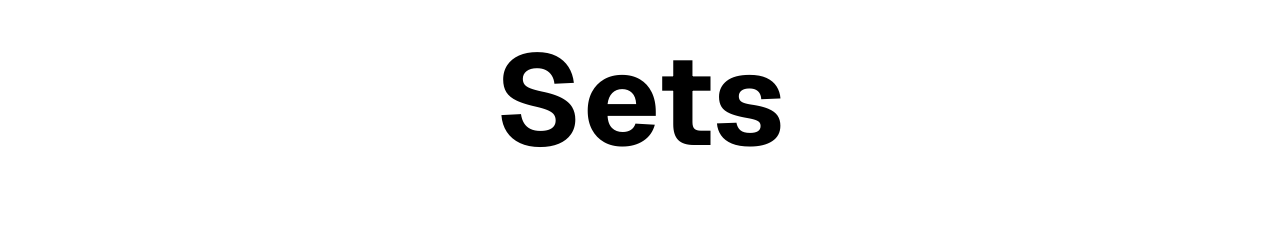
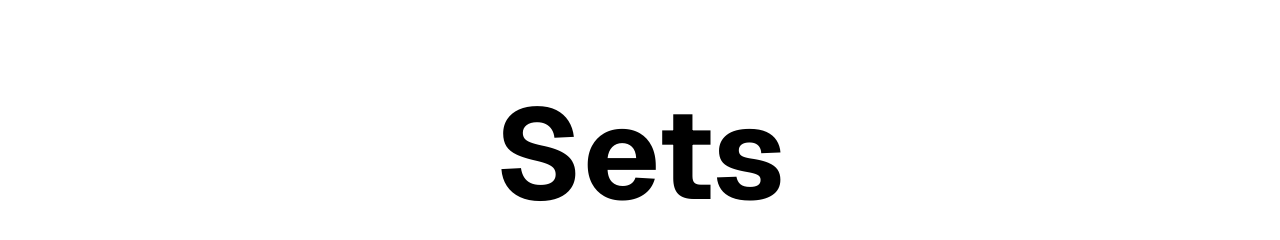
Before and after one commit to TheJoaoVitorio/sets, a Next.js app: page / in a window 1280 px wide. Shown: the part 190-430 px from the top of the page. Built offline with nearby package versions, Linux system fonts and the light colour scheme.

Commit message:
card effect

```diff
--- a/src/app/page.tsx
+++ b/src/app/page.tsx
@@ -1,11 +1,46 @@
+"use client"
+import { Card } from "@dxdns/feflow-react"
+
 export default function Home() {
+	const paddings = [40, 30, 20, 10, 5]
+
 	return (
-		<div>
+		<div
+			style={{
+				position: "relative",
+				width: "100%",
+				height: 400,
+				margin: "0 auto"
+			}}
+		>
+			{paddings.map((pad, i) => (
+				<Card
+					key={i}
+					animatedBorder
+					style={{
+						padding: `${pad}px`,
+						position: "absolute",
+						top: 0,
+						left: 0,
+						right: 0,
+						bottom: 0,
+						transform: `translate(${i * 5}px, ${i * 5}px)`,
+						zIndex: i
+					}}
+				/>
+			))}
+
 			<h1
 				style={{
 					fontSize: "clamp(3.6rem,9vw + 2rem,8rem)",
 					textAlign: "center",
-					lineHeight: "3"
+					position: "absolute",
+					top: "50%",
+					left: "50%",
+					transform: "translate(-50%, -50%)",
+					margin: 0,
+					pointerEvents: "none",
+					zIndex: paddings.length + 1
 				}}
 			>
 				Sets
--- a/src/layouts/MainLayout.tsx
+++ b/src/layouts/MainLayout.tsx
@@ -15,10 +15,11 @@ export default function MainLayout({ children }: Props) {
 					display: "flex",
 					alignItems: "center",
 					justifyContent: "center",
-					minHeight: "100vh"
+					minHeight: "100vh",
+					overflow: "hidden"
 				}}
 			>
-				<div style={{ width: "90%", minHeight: "100vh" }}>
+				<div style={{ width: "90%", minHeight: "100vh", padding: "1rem" }}>
 					<Navbar />
 					<div style={{ padding: "1rem" }}>{children}</div>
 				</div>
```
